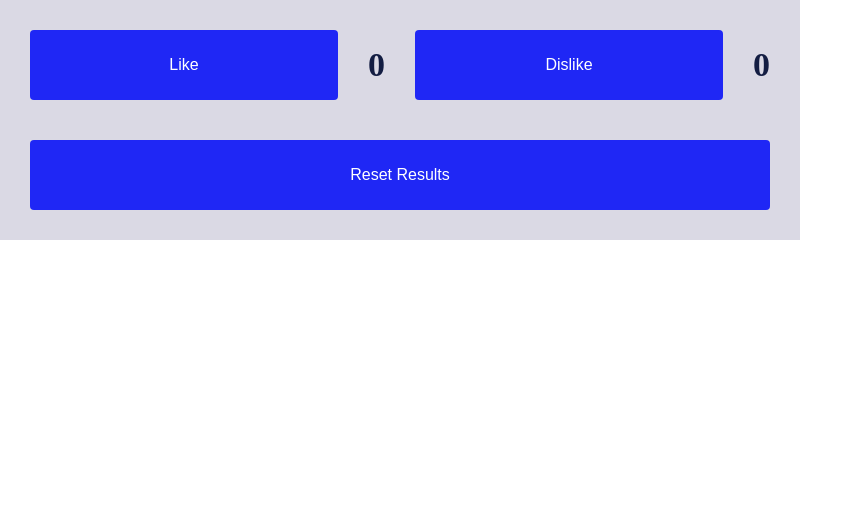
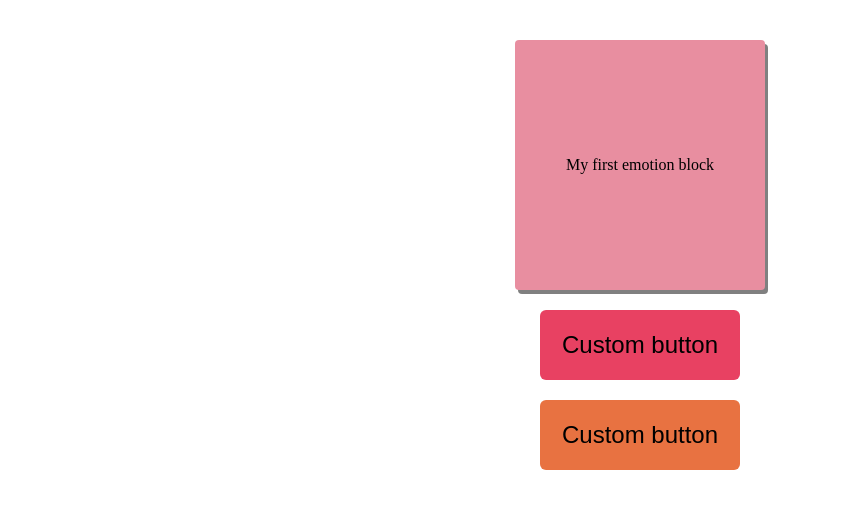
Before and after one commit to SchneiderIrene/TypeScript_fr_pro, a React (Create React App) app: page / in a window 1280 px wide. Shown: the top 508 px of the page, without its empty margins (0-863 px from the left). Built offline with nearby package versions, Linux system fonts and the light colour scheme.

Commit message:
Lesson08

```diff
--- a/src/App.tsx
+++ b/src/App.tsx
@@ -1,10 +1,10 @@
 import './App.css';
-import Homework07 from 'homeworks/Homework07/Homework07';
+import Lesson08 from 'lessons/Lesson08/Lesson08';
 
 function App() {
   return (
     <div className="App">
-      <Homework07/>
+      <Lesson08/>
     </div>
   );
 }
--- /dev/null
+++ b/src/lessons/Lesson08/Lesson08.tsx
@@ -0,0 +1,20 @@
+import {BoxComponent, Lesson08Component, ButtonComponent} from './styles';
+
+// const style = {
+//     fontSize: '36px',
+//     color: 'blue'
+// }
+
+function Lesson08() {
+
+  const typeButton = true;
+  return (
+    <Lesson08Component>
+      <BoxComponent>My first emotion block</BoxComponent>
+      <ButtonComponent mainButton={typeButton}>Custom button</ButtonComponent>
+      <ButtonComponent >Custom button</ButtonComponent>
+    </Lesson08Component>
+  )
+}
+
+export default Lesson08;
--- /dev/null
+++ b/src/lessons/Lesson08/styles.ts
@@ -0,0 +1,41 @@
+import styled from "@emotion/styled";
+import { css } from "@emotion/react";
+
+interface ButtonComponentPropsStyled{
+    mainButton?: boolean,
+}
+
+const commonBoxStyles = css`
+display: flex;
+justify-content: center;
+align-items: center;
+width: 250px;
+height: 250px;
+`
+
+export const BoxComponent = styled.div`
+${commonBoxStyles}
+background: #E88EA0;
+box-shadow: 3px 4px grey;
+border-radius: 4px;
+`
+
+export const Lesson08Component = styled.div`
+display: flex;
+flex-direction: column;
+justify-content: center;
+align-items: center;
+padding: 40px;
+gap: 20px;
+`
+
+export const ButtonComponent = styled.button<ButtonComponentPropsStyled>`
+ width: 200px;
+ height: 70px;
+ border: none;
+ background: ${({ mainButton }) => mainButton ? '#E84162' : '#E87241'} ;
+ border-radius: 6px;
+ font-size: 24px;
+ padding: 10px;
+ cursor: pointer;
+`
```
